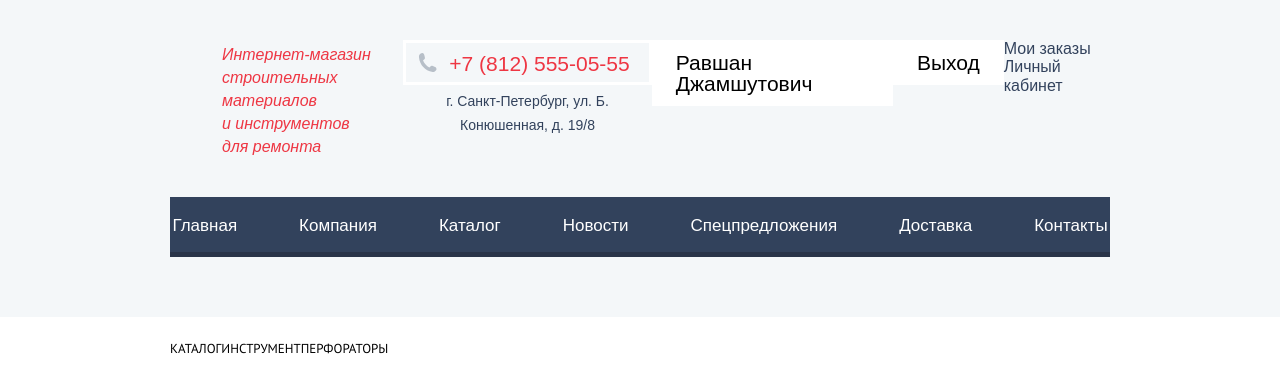
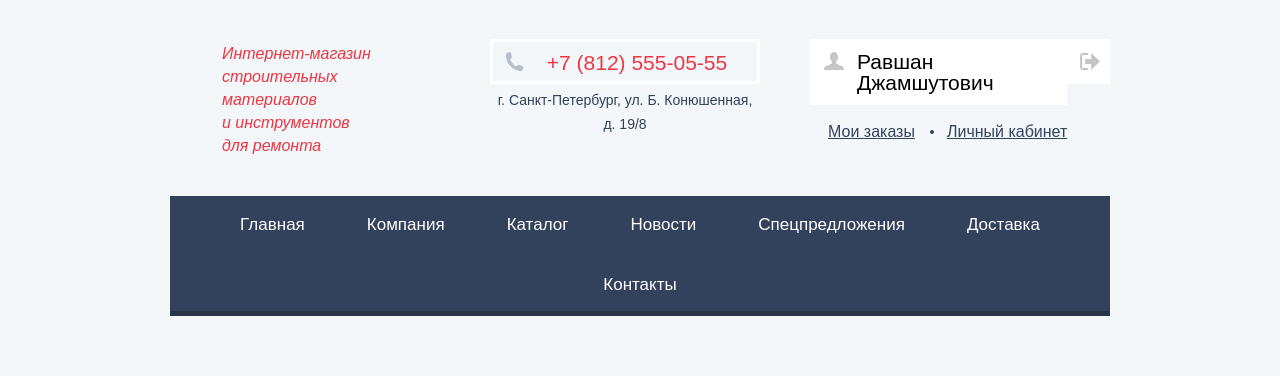
Before and after one commit to alchepak/1050801-technomart-27, a plain HTML site: page catalog.html in a window 1280 px wide. Shown: the part 49-428 px from the top of the page. Drawn offline with Linux system fonts and the light colour scheme; a web font is replaced by a local one.

Commit message:
18. Шапка. Ссылки профиля и др. доработки

```diff
--- a/catalog.html
+++ b/catalog.html
@@ -16,12 +16,15 @@
       <div class="page-header-top">
         <div class="container">
           <a class="logo" href="index.html">
-            <img src="img/logo-technomart.svg" alt="Техномарт" width="109" height="19">
+            <img src="img/logo-technomart.svg" alt="Техномарт" width="110" height="17">
           </a>
 
           <form class="search" action="" method="get">
             <label class="visually-hidden" for="search-input">Поиск</label>
             <input type="search" name="search" id="search-input" placeholder="Поиск:">
+            <svg class="search-icon" xmlns="http://www.w3.org/2000/svg" width="17" height="17" viewBox="0 0 17 17">
+              <path fill="#ffffff" d="M17 15.586l-3.542-3.542A7.465 7.465 0 0 0 15 7.5 7.5 7.5 0 1 0 7.5 15c1.71 0 3.282-.579 4.544-1.542L15.586 17 17 15.586zM2 7.5C2 4.467 4.467 2 7.5 2 10.532 2 13 4.467 13 7.5c0 3.032-2.468 5.5-5.5 5.5A5.506 5.506 0 0 1 2 7.5z"/>
+            </svg>
           </form>
 
           <a class="shop-button link-bookmarks" href="">Закладки: 0</a>
@@ -39,8 +42,19 @@
         </address>
 
         <div class="login">
-          <a class="login-button login-profile" href="">Равшан Джамшутович</a>
-          <a class="login-button login-log-out" href="">Выход</a>
+          <a class="login-button login-profile" href="">
+            <svg class="login-user-icon" xmlns="http://www.w3.org/2000/svg" width="20" height="18" viewbox="0 0 20 18">
+              <path fill="#c5c5c5" d="M17.881 14.166c-2.144-.735-4.256-1.666-5.207-2.39-.657-.501-.77-1.618-.517-2.415 1.118-.903 1.864-2.477 1.864-4.278C14.021 2.276 12.221 0 10 0S5.979 2.276 5.979 5.083c0 1.801.746 3.374 1.863 4.277.253.798.141 1.915-.517 2.416-.95.724-3.063 1.654-5.207 2.39S0 18 0 18h20s.025-3.099-2.119-3.834z"/>
+            </svg>
+            Равшан Джамшутович
+          </a>
+          <a class="login-button login-log-out" href="">
+            <svg class="log-out-icon" xmlns="http://www.w3.org/2000/svg" width="21" height="17" viewbox="0 0 21 17">
+              <path fill="#c5c5c5" d="M21 8.5L12.12 0v6h-6v5h6v6z"/>
+              <path fill="#c5c5c5" d="M3.1 13.95V3.05c.02-.38.18-1.06 1.02-1.06h5.02V0H4.12c-2.18 0-3 1.81-3.03 3.03v10.94C1.1 15.2 1.94 17 4.12 17h5.02v-1.99H4.12c-.84 0-1-.68-1.01-1.06z"/>
+            </svg>
+            <span class="visually-hidden">Выход</span>
+          </a>
           <ul class="profile-list">
             <li><a class="profile-link" href="">Мои заказы</a></li>
             <li><a class="profile-link" href="">Личный кабинет</a></li>
--- a/css/style.css
+++ b/css/style.css
@@ -183,10 +183,11 @@ a {
 
 .search {
   position: relative;
+  flex-grow: 1;
 }
 
 .search input {
-  width: 270px;
+  width: 100%;
   min-height: 42px;
   padding-left: 49px;
 
@@ -320,7 +321,6 @@ a {
 
 .page-header-middle {
   display: flex;
-  justify-content: space-between;
   padding-top: 46px;
   padding-bottom: 39px;
 }
@@ -340,6 +340,7 @@ a {
 
 .top-address {
   width: 270px;
+  margin-left: 71px;
 
   color: #32425c;
   font-size: 14px;
@@ -359,7 +360,7 @@ a {
 
   color: #ee3643;
   font-size: 21px;
-  line-height: 1;
+  line-height: 21px;
 
   border-color: #ffffff;
   border-style: solid;
@@ -386,6 +387,10 @@ a {
 .login {
   display: flex;
   align-items: flex-start;
+  flex-wrap: wrap;
+
+  max-width: 300px;
+  margin-left: auto;
 }
 
 .login-button {
@@ -396,7 +401,7 @@ a {
 
   color: #000000;
   font-size: 21px;
-  line-height: 1;
+  line-height: 21px;
   vertical-align: middle;
 
   background-color: #ffffff;
@@ -404,6 +409,10 @@ a {
 
 .login-button:hover {
   color: #ee3643;
+}
+
+.login-button:hover path {
+  fill: #32425c;
 }
 
 .login-profile:hover {
@@ -414,6 +423,11 @@ a {
 .login-button:focus {
   color: rgba(0, 0, 0, 0.3);
 }
+
+.login-button:active path,
+.login-button:focus path {
+   fill: #c5c5c5;
+ }
 
 .login-sign-in {
   position: relative;
@@ -432,28 +446,78 @@ a {
   height: 17px;
 }
 
-.login-sign-in:hover path {
-  fill: #32425c;
+.login-profile {
+  position: relative;
+
+  width: 257px;
+  padding-left: 47px;
+  padding-right: 0;
 }
 
-.login-sign-in:active path,
-.login-sign-in:focus path {
-   fill: #c5c5c5;
- }
+.login-profile .login-user-icon {
+  position: absolute;
+  top: 13px;
+  left: 14px;
+
+  width: 20px;
+  height: 18px;
+}
+
+.login-log-out {
+  position: relative;
+
+  width: 43px;
+  min-height: 45px;
+  padding: 0;
+}
+
+.login-log-out .log-out-icon {
+  position: absolute;
+  top: 14px;
+  right: 10px;
+
+  width: 21px;
+  height: 17px;
+}
 
 /* profile list */
 
 .profile-list {
+  display: flex;
+  flex-wrap: wrap;
+
   margin: 0;
+  margin-top: 3px;
+  margin-left: 18px;
   padding: 0;
 
   list-style: none;
+}
+
+.profile-list li:not(:first-child) {
+  position: relative;
+  margin-left: 32px;
+}
+
+.profile-list li:not(:first-child)::before {
+  content: "";
+
+  position: absolute;
+  top: 7px;
+  left: -17px;
+
+  width: 4px;
+  height: 4px;
+
+  background-color: #32425c;
+  border-radius: 50%;
 }
 
 .profile-link {
   color: #32425c;
   font-size: 16px;
   line-height: 18px;
+  text-decoration: underline;
 }
 
 .profile-link:hover {
@@ -474,6 +538,7 @@ a {
 .main-nav ul {
   display: flex;
   justify-content: center;
+  flex-wrap: wrap;
   margin: 0;
   padding: 0;
 
@@ -491,7 +556,7 @@ a {
 
   color: #ffffff;
   font-size: 17px;
-  line-height: 1;
+  line-height: 17px;
   text-align: center;
 }
 
@@ -728,7 +793,7 @@ a {
 .category-slides h3 {
   font-size: 36px;
   font-weight: bold;
-  line-height: 1;
+  line-height: 36px;
   text-transform: uppercase;
 }
 
@@ -867,7 +932,7 @@ a {
   color: #32425c;
   font-size: 36px;
   font-weight: normal;
-  line-height: 1;
+  line-height: 36px;
 
   text-transform: uppercase;
 }
```
Also changed, not shown: img/icon-logout.svg, img/icon-user.svg.
